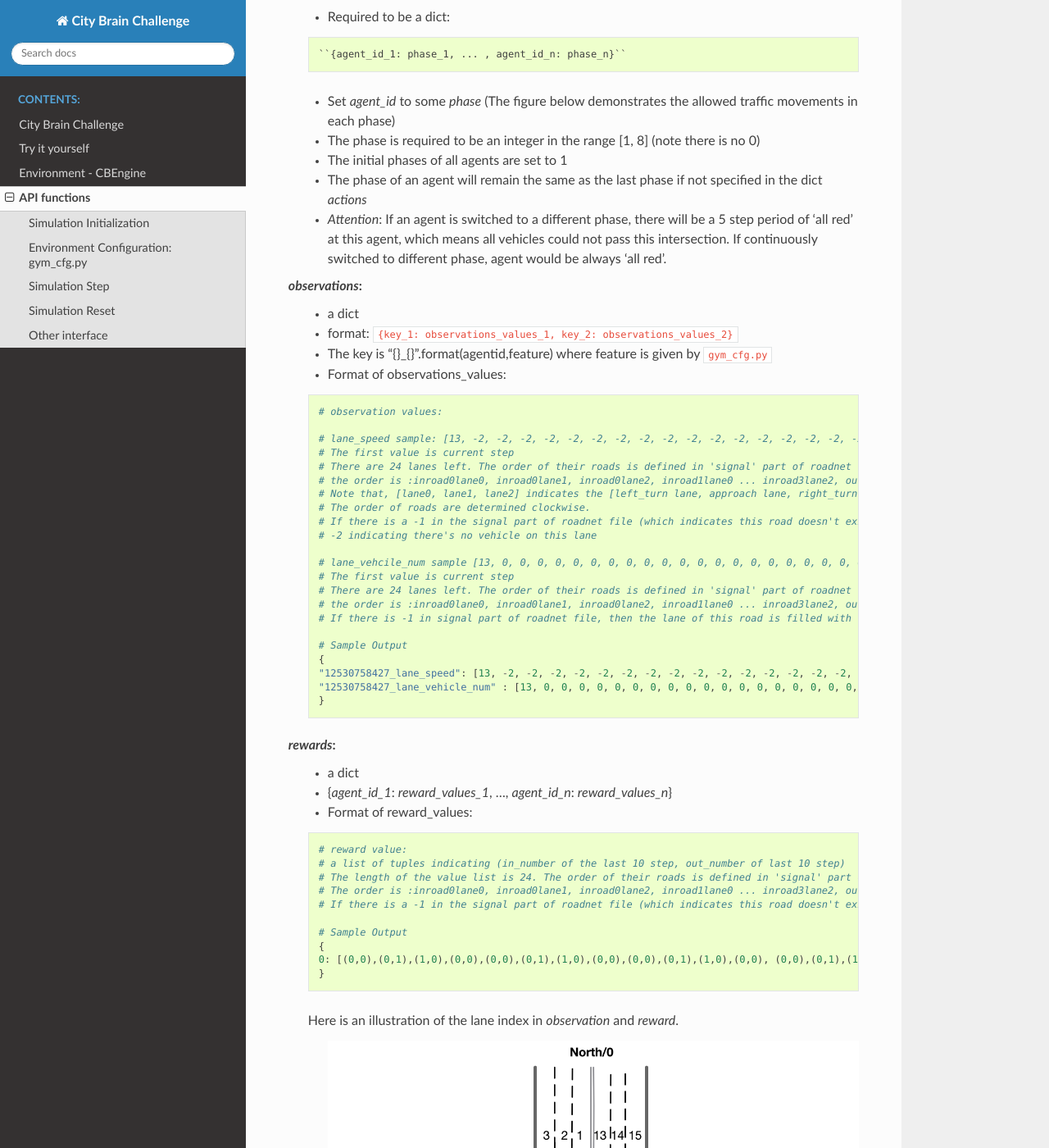
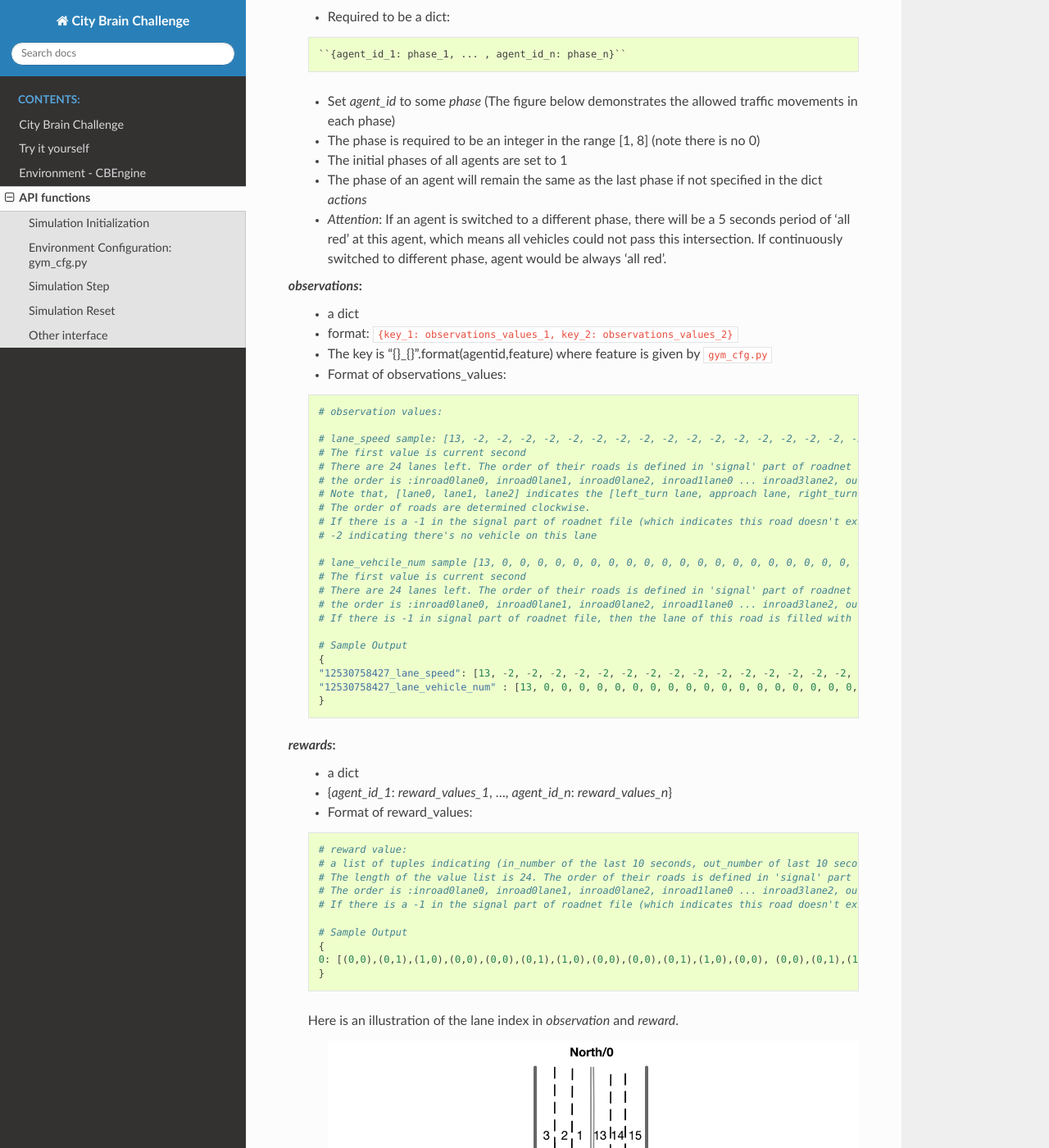
Before and after one commit to CityBrainChallenge/KDDCup2021-CityBrainChallenge, a Sphinx documentation site: the page built from docs/APIs.rst, in a window 1280 px wide and 1400 px high, scrolled down 2031 px. Shown: the whole window at 82% size. Built offline with Sphinx 7.4.7 and the Read the Docs theme 2.0.0, drawn with Linux system fonts in a browser that asks for light colours; some of the changed text lies outside the part shown.

Commit message:
update ambiguous part of step and seconds

```diff
--- a/docs/APIs.rst
+++ b/docs/APIs.rst
@@ -94,7 +94,7 @@ Simulation Step
 
 
 ``step(actions)``:
-    - Simulate **10** step in engine.
+    - Simulate **10** seconds in engine.
     - The format of action is specified below.
     - return observation, reward, info, dones
     - The format of observations, rewards, infos and dones is specified below.
@@ -116,7 +116,7 @@ Simulation Step
     - The phase is required to be an integer in the range [1, 8] (note there is no 0)
     - The initial phases of all agents are set to 1
     - The phase of an agent will remain the same as the last phase if not specified in the dict `actions`
-    - `Attention`: If an agent is switched to a different phase, there will be a 5 step period of 'all red' at this agent, which means all vehicles could not pass this intersection. If continuously switched to different phase, agent would be always 'all red'.
+    - `Attention`: If an agent is switched to a different phase, there will be a 5 seconds period of 'all red' at this agent, which means all vehicles could not pass this intersection. If continuously switched to different phase, agent would be always 'all red'.
 
 `observations`:
     - a dict
@@ -129,7 +129,7 @@ Simulation Step
         # observation values:
 
         # lane_speed sample: [13, -2, -2, -2, -2, -2, -2, -2, -2, -2, -2, -2, -2, -2, -2, -2, -2, -2, -2, -2, -2, -2, -2, -2, -2]
-        # The first value is current step
+        # The first value is current second
         # There are 24 lanes left. The order of their roads is defined in 'signal' part of roadnet file
         # the order is :inroad0lane0, inroad0lane1, inroad0lane2, inroad1lane0 ... inroad3lane2, outroad0lane0, outroad0lane1 ...
         # Note that, [lane0, lane1, lane2] indicates the [left_turn lane, approach lane, right_turn lane] repespectively of the corresponding road.
@@ -138,7 +138,7 @@ Simulation Step
         # -2 indicating there's no vehicle on this lane
 
         # lane_vehcile_num sample [13, 0, 0, 0, 0, 0, 0, 0, 0, 0, 0, 0, 0, 0, 0, 0, 0, 0, 0, 0, 0, 0, 0, 0, 0,]
-        # The first value is current step
+        # The first value is current second
         # There are 24 lanes left. The order of their roads is defined in 'signal' part of roadnet file
         # the order is :inroad0lane0, inroad0lane1, inroad0lane2, inroad1lane0 ... inroad3lane2, outroad0lane0, outroad0lane1 ...
         # If there is -1 in signal part of roadnet file, then the lane of this road is filled with three -1.
@@ -158,7 +158,7 @@ Simulation Step
     .. code-block::
 
         # reward value:
-        # a list of tuples indicating (in_number of the last 10 step, out_number of last 10 step)
+        # a list of tuples indicating (in_number of the last 10 seconds, out_number of last 10 seconds)
         # The length of the value list is 24. The order of their roads is defined in 'signal' part of roadnet file and the same as in observation.
         # The order is :inroad0lane0, inroad0lane1, inroad0lane2, inroad1lane0 ... inroad3lane2, outroad0lane0, outroad0lane1 ...
         # If there is a -1 in the signal part of roadnet file (which indicates this road doesn't exist), then the returned observation of the corresponding lanes on this road are also 3 -1s.
@@ -187,7 +187,7 @@ Simulation Step
             "road": [293.0], # Current road of this vehicle.
             "route": [293.0, 195.0, 207.0, 5.0, 67.0, 70.0, 88.0, 92.0, 76.0, 18.0], # Route of this vehicle (starting from current road).
             "speed": [0.0], # Current speed of this vehicle.
-            "start_time": [73.0], # Time step of creation of this vehicle.
+            "start_time": [73.0], # Time of creation of this vehicle.
             "t_ff": [112.716] # Travel time of this vehicle assuming no traffic signal and other vehicle exists.
             },
         ...
--- a/docs/cbengine.rst
+++ b/docs/cbengine.rst
@@ -235,7 +235,7 @@ Here is an example flow file
 Observations
 *******************
 
-Participants will be able to get a full observation of the traffic on the road network at every 10 step, including vehicle-level information (e.g., position, speed) and lane-level information (e.g., average speed of each lane, number of vehicles on each lane). These observations will be helpful for decision-making on the traffic signal phase selection. Detailed description the features of `observation` can be found in ``agent/gym_cfg.py``.
+Participants will be able to get a full observation of the traffic on the road network at every 10 seconds, including vehicle-level information (e.g., position, speed) and lane-level information (e.g., average speed of each lane, number of vehicles on each lane). These observations will be helpful for decision-making on the traffic signal phase selection. Detailed description the features of `observation` can be found in ``agent/gym_cfg.py``.
 
 The format of observations could be found at annotation in code blocks in `observation format <https://kddcup2021-citybrainchallenge.readthedocs.io/en/latest/APIs.html#simulation-step>`_.
 
@@ -253,4 +253,4 @@ For example, if an agent is at phase 1, `lane_1` and `lane_7` along with all rig
 
 There are a total of 8 different types of phases for a standard four-way intersection. To simplify, only the first 4 signal phases (1, 2, 3, 4) are open to participants at this stage. You can also learn how to set the traffic signals with the information given on the `APIs <https://kddcup2021-citybrainchallenge.readthedocs.io/en/latest/APIs.html#simulation-step>`_ page.
 
-The action is defined as the traffic signal phase for each intersection to be selected at next 10 step. If an agent is switched to a different phase, there will be a 5 step period of 'all red' at this agent, which means all vehicles could not pass this intersection. To reach a real setting, every `env.step()` will run 10 steps in engine, which means the minimum interval of changing agent phase is 10 step.
+The action is defined as the traffic signal phase for each intersection to be selected at next 10 seconds. If an agent is switched to a different phase, there will be a 5 seconds period of 'all red' at this agent, which means all vehicles could not pass this intersection. To reach a real setting, every `env.step()` will run 10 seconds in engine, which means the minimum interval of changing agent phase is 10 seconds.
--- a/docs/try-it-yourself.rst
+++ b/docs/try-it-yourself.rst
@@ -188,7 +188,8 @@ Results will be saved as ``starter-kit/out/scores.json``, the data format of res
 Visualization
 ===============
 
-The CBEngine can log replay file. You can follow the following steps to visualize the intermediate results of your algorithm. Here `mapbox token` and `yarn` are required.
+The CBEngine can log replay file. You can follow the following steps to visualize the intermediate results of your algorithm. Here `mapbox token` and `yarn` are required.  You can get a `mapbox token` by registering a mapbox account.
+
 
 
 1. Put the ``lightinfo.json``, ``roadinfo.json``, ``time*.json`` from `/log` to `/ui/src/log`
```
